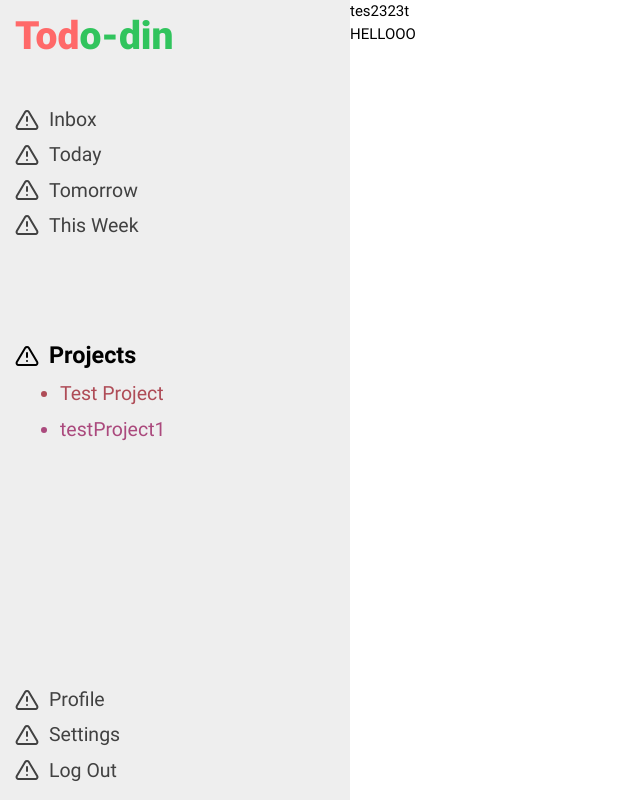
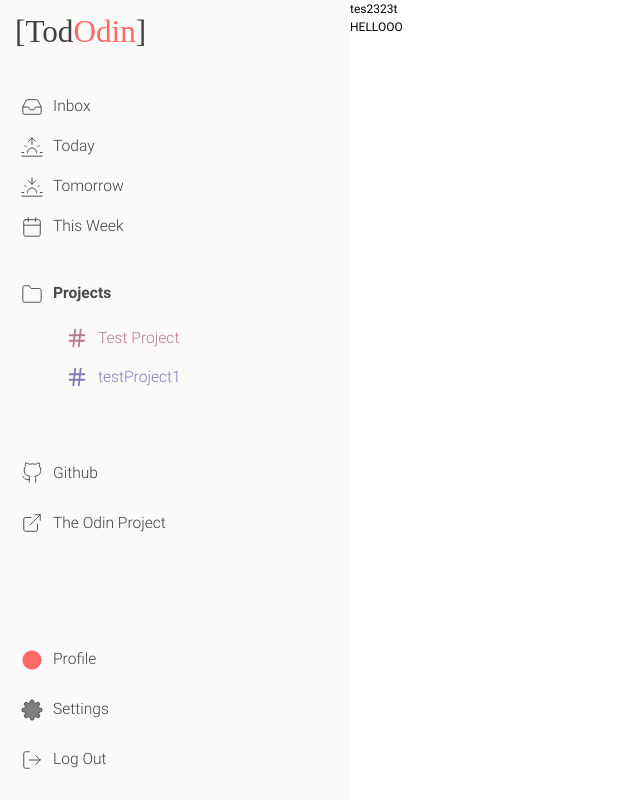
Before and after one commit to Uruwhy1/odin-TodoList, a website built with webpack: page src/index.html in a window 1280 px wide. Shown: the whole page, without its empty margins (0-640 px from the left). Built offline with nearby package versions, Linux system fonts and the light colour scheme.

Commit message:
style sidebar

```diff
--- a/src/index.html
+++ b/src/index.html
@@ -12,44 +12,53 @@
 </style>
 <body>
     <div class="taskbar">
-        <h1>Tod<span class="title-color">o-din</span></h1>
+        <h1>[Tod<span class="title-color">Odin</span>]</h1>
         <div class="tasks list">
             <div class="list-item">
-                <svg xmlns="http://www.w3.org/2000/svg" width="24" height="24" viewBox="0 0 24 24" fill="none" stroke="currentColor" stroke-width="2" stroke-linecap="round" stroke-linejoin="round" class="feather feather-alert-triangle"><path d="M10.29 3.86L1.82 18a2 2 0 0 0 1.71 3h16.94a2 2 0 0 0 1.71-3L13.71 3.86a2 2 0 0 0-3.42 0z"></path><line x1="12" y1="9" x2="12" y2="13"></line><line x1="12" y1="17" x2="12.01" y2="17"></line></svg>
+                <svg xmlns="http://www.w3.org/2000/svg" width="24" height="24" viewBox="0 0 24 24" fill="none" stroke="currentColor" stroke-width="2" stroke-linecap="round" stroke-linejoin="round" class="feather feather-inbox"><polyline points="22 12 16 12 14 15 10 15 8 12 2 12"></polyline><path d="M5.45 5.11L2 12v6a2 2 0 0 0 2 2h16a2 2 0 0 0 2-2v-6l-3.45-6.89A2 2 0 0 0 16.76 4H7.24a2 2 0 0 0-1.79 1.11z"></path></svg>
                 <p>Inbox</p>
             </div>
             <div class="list-item">
-                <svg xmlns="http://www.w3.org/2000/svg" width="24" height="24" viewBox="0 0 24 24" fill="none" stroke="currentColor" stroke-width="2" stroke-linecap="round" stroke-linejoin="round" class="feather feather-alert-triangle"><path d="M10.29 3.86L1.82 18a2 2 0 0 0 1.71 3h16.94a2 2 0 0 0 1.71-3L13.71 3.86a2 2 0 0 0-3.42 0z"></path><line x1="12" y1="9" x2="12" y2="13"></line><line x1="12" y1="17" x2="12.01" y2="17"></line></svg>
+                <svg xmlns="http://www.w3.org/2000/svg" width="24" height="24" viewBox="0 0 24 24" fill="none" stroke="currentColor" stroke-width="2" stroke-linecap="round" stroke-linejoin="round" class="feather feather-sunrise"><path d="M17 18a5 5 0 0 0-10 0"></path><line x1="12" y1="2" x2="12" y2="9"></line><line x1="4.22" y1="10.22" x2="5.64" y2="11.64"></line><line x1="1" y1="18" x2="3" y2="18"></line><line x1="21" y1="18" x2="23" y2="18"></line><line x1="18.36" y1="11.64" x2="19.78" y2="10.22"></line><line x1="23" y1="22" x2="1" y2="22"></line><polyline points="8 6 12 2 16 6"></polyline></svg>
                 <p>Today</p>
             </div>
             <div class="list-item">
-                <svg xmlns="http://www.w3.org/2000/svg" width="24" height="24" viewBox="0 0 24 24" fill="none" stroke="currentColor" stroke-width="2" stroke-linecap="round" stroke-linejoin="round" class="feather feather-alert-triangle"><path d="M10.29 3.86L1.82 18a2 2 0 0 0 1.71 3h16.94a2 2 0 0 0 1.71-3L13.71 3.86a2 2 0 0 0-3.42 0z"></path><line x1="12" y1="9" x2="12" y2="13"></line><line x1="12" y1="17" x2="12.01" y2="17"></line></svg>
+                <svg xmlns="http://www.w3.org/2000/svg" width="24" height="24" viewBox="0 0 24 24" fill="none" stroke="currentColor" stroke-width="2" stroke-linecap="round" stroke-linejoin="round" class="feather feather-sunset"><path d="M17 18a5 5 0 0 0-10 0"></path><line x1="12" y1="9" x2="12" y2="2"></line><line x1="4.22" y1="10.22" x2="5.64" y2="11.64"></line><line x1="1" y1="18" x2="3" y2="18"></line><line x1="21" y1="18" x2="23" y2="18"></line><line x1="18.36" y1="11.64" x2="19.78" y2="10.22"></line><line x1="23" y1="22" x2="1" y2="22"></line><polyline points="16 5 12 9 8 5"></polyline></svg>
                 <p>Tomorrow</p>
             </div>
             <div class="list-item">
-                <svg xmlns="http://www.w3.org/2000/svg" width="24" height="24" viewBox="0 0 24 24" fill="none" stroke="currentColor" stroke-width="2" stroke-linecap="round" stroke-linejoin="round" class="feather feather-alert-triangle"><path d="M10.29 3.86L1.82 18a2 2 0 0 0 1.71 3h16.94a2 2 0 0 0 1.71-3L13.71 3.86a2 2 0 0 0-3.42 0z"></path><line x1="12" y1="9" x2="12" y2="13"></line><line x1="12" y1="17" x2="12.01" y2="17"></line></svg>
+                <svg xmlns="http://www.w3.org/2000/svg" width="24" height="24" viewBox="0 0 24 24" fill="none" stroke="currentColor" stroke-width="2" stroke-linecap="round" stroke-linejoin="round" class="feather feather-calendar"><rect x="3" y="4" width="18" height="18" rx="2" ry="2"></rect><line x1="16" y1="2" x2="16" y2="6"></line><line x1="8" y1="2" x2="8" y2="6"></line><line x1="3" y1="10" x2="21" y2="10"></line></svg>
                 <p>This Week</p>
             </div>
         </div>
         <div class="list">
             <div class="projects-header list-item">
-                <svg xmlns="http://www.w3.org/2000/svg" width="24" height="24" viewBox="0 0 24 24" fill="none" stroke="currentColor" stroke-width="2" stroke-linecap="round" stroke-linejoin="round" class="feather feather-alert-triangle"><path d="M10.29 3.86L1.82 18a2 2 0 0 0 1.71 3h16.94a2 2 0 0 0 1.71-3L13.71 3.86a2 2 0 0 0-3.42 0z"></path><line x1="12" y1="9" x2="12" y2="13"></line><line x1="12" y1="17" x2="12.01" y2="17"></line></svg>
+                <svg xmlns="http://www.w3.org/2000/svg" width="24" height="24" viewBox="0 0 24 24" fill="none" stroke="currentColor" stroke-width="2" stroke-linecap="round" stroke-linejoin="round" class="feather feather-folder"><path d="M22 19a2 2 0 0 1-2 2H4a2 2 0 0 1-2-2V5a2 2 0 0 1 2-2h5l2 3h9a2 2 0 0 1 2 2z"></path></svg>
                 <p>Projects</p>
             </div>
             <ul class="projects"></ul>
         </div>
+        <div class="list">
+            <div class="list-item">
+                <svg xmlns="http://www.w3.org/2000/svg" width="24" height="24" viewBox="0 0 24 24" fill="none" stroke="currentColor" stroke-width="2" stroke-linecap="round" stroke-linejoin="round" class="feather feather-github"><path d="M9 19c-5 1.5-5-2.5-7-3m14 6v-3.87a3.37 3.37 0 0 0-.94-2.61c3.14-.35 6.44-1.54 6.44-7A5.44 5.44 0 0 0 20 4.77 5.07 5.07 0 0 0 19.91 1S18.73.65 16 2.48a13.38 13.38 0 0 0-7 0C6.27.65 5.09 1 5.09 1A5.07 5.07 0 0 0 5 4.77a5.44 5.44 0 0 0-1.5 3.78c0 5.42 3.3 6.61 6.44 7A3.37 3.37 0 0 0 9 18.13V22"></path></svg>
+                <p>Github</p>
+            </div>
+            <div class="list-item">
+                <svg xmlns="http://www.w3.org/2000/svg" width="24" height="24" viewBox="0 0 24 24" fill="none" stroke="currentColor" stroke-width="2" stroke-linecap="round" stroke-linejoin="round" class="feather feather-external-link"><path d="M18 13v6a2 2 0 0 1-2 2H5a2 2 0 0 1-2-2V8a2 2 0 0 1 2-2h6"></path><polyline points="15 3 21 3 21 9"></polyline><line x1="10" y1="14" x2="21" y2="3"></line></svg>
+                <p>The Odin Project</p>
+            </div>
+        </div>
         <div class="profile list">
             <div class="list-item">
-                <svg xmlns="http://www.w3.org/2000/svg" width="24" height="24" viewBox="0 0 24 24" fill="none" stroke="currentColor" stroke-width="2" stroke-linecap="round" stroke-linejoin="round" class="feather feather-alert-triangle"><path d="M10.29 3.86L1.82 18a2 2 0 0 0 1.71 3h16.94a2 2 0 0 0 1.71-3L13.71 3.86a2 2 0 0 0-3.42 0z"></path><line x1="12" y1="9" x2="12" y2="13"></line><line x1="12" y1="17" x2="12.01" y2="17"></line></svg>
+                <svg xmlns="http://www.w3.org/2000/svg" width="24" height="24" viewBox="0 0 24 24" fill="var(--taskbar-accent)" stroke="var(--taskbar-accent)" stroke-width="2" stroke-linecap="round" stroke-linejoin="round" class="feather feather-circle"><circle cx="12" cy="12" r="10"></circle></svg>
                 <p>Profile</p>
             </div>
-            <div class="list-item">
-                <svg xmlns="http://www.w3.org/2000/svg" width="24" height="24" viewBox="0 0 24 24" fill="none" stroke="currentColor" stroke-width="2" stroke-linecap="round" stroke-linejoin="round" class="feather feather-alert-triangle"><path d="M10.29 3.86L1.82 18a2 2 0 0 0 1.71 3h16.94a2 2 0 0 0 1.71-3L13.71 3.86a2 2 0 0 0-3.42 0z"></path><line x1="12" y1="9" x2="12" y2="13"></line><line x1="12" y1="17" x2="12.01" y2="17"></line></svg>
+            <div class="settings list-item">
+                <svg xmlns="http://www.w3.org/2000/svg" width="24" height="24" viewBox="0 0 24 24" fill="gray" stroke="currentColor" stroke-width="2" stroke-linecap="round" stroke-linejoin="round" class="feather feather-settings"><circle cx="12" cy="12" r="3"></circle><path d="M19.4 15a1.65 1.65 0 0 0 .33 1.82l.06.06a2 2 0 0 1 0 2.83 2 2 0 0 1-2.83 0l-.06-.06a1.65 1.65 0 0 0-1.82-.33 1.65 1.65 0 0 0-1 1.51V21a2 2 0 0 1-2 2 2 2 0 0 1-2-2v-.09A1.65 1.65 0 0 0 9 19.4a1.65 1.65 0 0 0-1.82.33l-.06.06a2 2 0 0 1-2.83 0 2 2 0 0 1 0-2.83l.06-.06a1.65 1.65 0 0 0 .33-1.82 1.65 1.65 0 0 0-1.51-1H3a2 2 0 0 1-2-2 2 2 0 0 1 2-2h.09A1.65 1.65 0 0 0 4.6 9a1.65 1.65 0 0 0-.33-1.82l-.06-.06a2 2 0 0 1 0-2.83 2 2 0 0 1 2.83 0l.06.06a1.65 1.65 0 0 0 1.82.33H9a1.65 1.65 0 0 0 1-1.51V3a2 2 0 0 1 2-2 2 2 0 0 1 2 2v.09a1.65 1.65 0 0 0 1 1.51 1.65 1.65 0 0 0 1.82-.33l.06-.06a2 2 0 0 1 2.83 0 2 2 0 0 1 0 2.83l-.06.06a1.65 1.65 0 0 0-.33 1.82V9a1.65 1.65 0 0 0 1.51 1H21a2 2 0 0 1 2 2 2 2 0 0 1-2 2h-.09a1.65 1.65 0 0 0-1.51 1z"></path></svg>
                 <p>Settings</p>
             </div>
             <div class="list-item">
-                <svg xmlns="http://www.w3.org/2000/svg" width="24" height="24" viewBox="0 0 24 24" fill="none" stroke="currentColor" stroke-width="2" stroke-linecap="round" stroke-linejoin="round" class="feather feather-alert-triangle"><path d="M10.29 3.86L1.82 18a2 2 0 0 0 1.71 3h16.94a2 2 0 0 0 1.71-3L13.71 3.86a2 2 0 0 0-3.42 0z"></path><line x1="12" y1="9" x2="12" y2="13"></line><line x1="12" y1="17" x2="12.01" y2="17"></line></svg>
-                <p>Log Out</p>
+                <svg xmlns="http://www.w3.org/2000/svg" width="24" height="24" viewBox="0 0 24 24" fill="none" stroke="currentColor" stroke-width="2" stroke-linecap="round" stroke-linejoin="round" class="feather feather-log-out"><path d="M9 21H5a2 2 0 0 1-2-2V5a2 2 0 0 1 2-2h4"></path><polyline points="16 17 21 12 16 7"></polyline><line x1="21" y1="12" x2="9" y2="12"></line></svg>                <p>Log Out</p>
             </div>
         </div>
     </div>
--- a/src/index.js
+++ b/src/index.js
@@ -13,11 +13,20 @@ export const masterController = (() => {
 
 export const utilityFunctions = (() => {
     function getRandomNumber() {
-        return Math.random() * 360; // Returns a random number between 0 and 180
+        return Math.random() * 360;
+    }
+
+    function getRandomColor() {
+        const hue = getRandomNumber();
+        const saturation = '30%';
+        const lightness = '60%';
+
+        return `hsl(${hue}, ${saturation}, ${lightness})`;
     }
 
     return {
-        getRandomNumber
+        getRandomNumber,
+        getRandomColor
     }
 })();
 
--- a/src/manipulators.js
+++ b/src/manipulators.js
@@ -49,11 +49,20 @@ export const domManipulator = (() => {
 
         // Append project elements to container
         projectsManipulator.getAllProjects().filter(project => project.name !== "No Project").forEach(element => {
-            let project = document.createElement('li');
+            let div = document.createElement('div');
+            let color = utilityFunctions.getRandomColor();
+
+            let svg = document.createElement('svg');
+            svg.innerHTML = `<svg xmlns="http://www.w3.org/2000/svg" width="22" height="22" viewBox="0 0 24 24" fill="none" stroke="${color}" stroke-width="2" stroke-linecap="round" stroke-linejoin="round" class="feather feather-hash"><line x1="4" y1="9" x2="20" y2="9"></line><line x1="4" y1="15" x2="20" y2="15"></line><line x1="10" y1="3" x2="8" y2="21"></line><line x1="16" y1="3" x2="14" y2="21"></line></svg>`
+            div.appendChild(svg);
+
+            let project = document.createElement('p');
             project.textContent = element.name;
-            project.style.color = "#4b61ac";
-            project.style.filter = `hue-rotate(${utilityFunctions.getRandomNumber()}deg)`
-            container.appendChild(project);
+            project.style.color = color;
+            div.appendChild(project);
+
+
+            container.appendChild(div);
         });
     }
 
--- a/src/styles.css
+++ b/src/styles.css
@@ -1,3 +1,21 @@
+/* roboto-100 - latin */
+@font-face {
+    font-display: swap; /* Check https://developer.mozilla.org/en-US/docs/Web/CSS/@font-face/font-display for other options. */
+    font-family: 'Roboto';
+    font-style: normal;
+    font-weight: 100;
+    src: url('./fonts/roboto-v30-latin-100.woff2') format('woff2'); /* Chrome 36+, Opera 23+, Firefox 39+, Safari 12+, iOS 10+ */
+  }
+
+/* roboto-300 - latin */
+@font-face {
+    font-display: swap; /* Check https://developer.mozilla.org/en-US/docs/Web/CSS/@font-face/font-display for other options. */
+    font-family: 'Roboto';
+    font-style: normal;
+    font-weight: 300;
+    src: url('./fonts/roboto-v30-latin-300.woff2') format('woff2'); /* Chrome 36+, Opera 23+, Firefox 39+, Safari 12+, iOS 10+ */
+}
+
 /* roboto-regular - latin */
 @font-face {
     font-display: swap; /* Check https://developer.mozilla.org/en-US/docs/Web/CSS/@font-face/font-display for other options. */
@@ -31,16 +49,36 @@ font-weight: 900;
 src: url('./fonts/roboto-v30-latin-900.woff2') format('woff2'); /* Chrome 36+, Opera 23+, Firefox 39+, Safari 12+, iOS 10+ */
 }
 
+@import url('https://fonts.googleapis.com/css2?family=Barlow:ital,wght@0,100;0,200;0,300;0,400;0,500;0,600;0,700;0,800;0,900;1,100;1,200;1,300;1,400;1,500;1,600;1,700;1,800;1,900&display=swap');
+
 /* COLOR VARIABLES */
 :root {
-    --taskbar-background: #EEEEEE; /* Off-white background for taskbar */
+    --taskbar-background: rgb(251, 250, 248); /* Off-white background for taskbar */
     --taskbar-accent: rgb(255, 105, 105);
+    --taskbar-hover: #f3efec;
     --font-main: #414141;
 }
 /* ------------- */
 
+/* ANIMATIONS */
+
+@keyframes rotate {
+    /* Define the starting point of the animation */
+    from {
+        transform: rotate(0deg);
+    }
+    /* Define the ending point of the animation */
+    to {
+        transform: rotate(360deg);
+    }
+}
+
+
+
+/* --------------- */
+
 body {
-    font-size: 15px;
+    font-size: 12px;
     font-family: 'Roboto', sans-serif;
 
     display: grid;
@@ -59,60 +97,87 @@ body {
     background-color: var(--taskbar-background);
     display: grid;
     padding: 15px;
-    grid-template-rows: 70px 1fr 1fr 1fr;
+    grid-template-rows: 50px 160px 1fr 1fr 1fr;
     grid-template-columns: 1fr;
-    gap: 20px;
+    gap: 22px;
 
     font-size: 1.3em;
-    font-weight: normal;
     color: var(--font-main);
 }
 .taskbar .list:last-child {
     align-self: end;
 }
 
-
 .taskbar h1 {
-    color: var(--taskbar-accent);
-    font-weight: 900;
+    color: var(--font-main);
+    font-family: Barlow;
+    font-weight: 500;
 }
 .title-color {
-    color: #31c45d;
+    color: var(--taskbar-accent);
 }
 
 .list {
     display: flex;
     flex-direction: column;
-    gap: 6px;
 }
 
 .list-item {
     display: flex;
     align-items: center;
+    padding: 6px;
     gap: 10px;
 
-    transition: 0.2s;
+    font-weight: 300;
     cursor: pointer;
+    border-radius: 5px;
+
+    height: 50px;
 }
 .list-item:hover {
-    color: var(--taskbar-accent);
-}
-.list-item .header {
-    color: red;
+    background-color: var(--taskbar-hover);
 }
 
 
-.projects-header {
-    font-size: 1.2em;
-    font-weight: 600;
-    color: #000;
+.list-item svg {
+    width: 22px;
+    height: 22px;
 
+    stroke-width: 1;
 }
 
+.projects-header {
+    font-weight: 600;
+    color: #494949;
+}
 
 .projects {
     margin-left: 45px;
     display: flex;
+    align-content: center;
     flex-direction: column;
-    gap: 6px;
+    gap: 0;
 }
+
+.projects div {
+    padding: 6px;
+    border-radius: 5px;
+
+    font-weight: 300;
+
+    display: flex;
+    align-items: center;
+    gap: 10px;
+}
+.projects div:hover {
+    background-color: var(--taskbar-hover);
+}
+/* ALIGN WITH SVG */
+.projects div svg {
+    vertical-align: text-bottom;
+    margin-top: 1px;
+}
+
+.settings:hover svg {
+    animation: rotate 1s 1;
+}
--- a/webpack.dev.js
+++ b/webpack.dev.js
@@ -6,7 +6,7 @@ module.exports = merge(common, {
   devtool: 'inline-source-map',
   devServer: {
     static: './dist',
-    watchFiles: ['src/**/*.*']
-  },
+    watchFiles: ['src/**/*.*'],
+  }
 
 });
```
Also changed, not shown: src/fonts/roboto-v30-latin-100.woff2 (added), src/fonts/roboto-v30-latin-300.woff2 (added).
